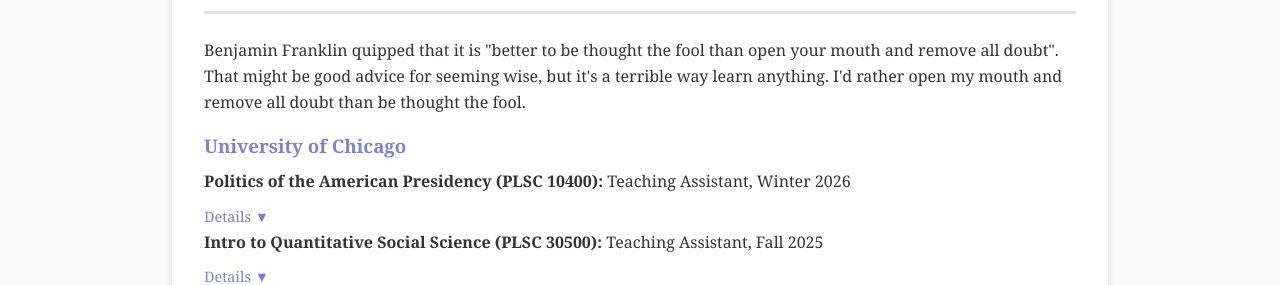
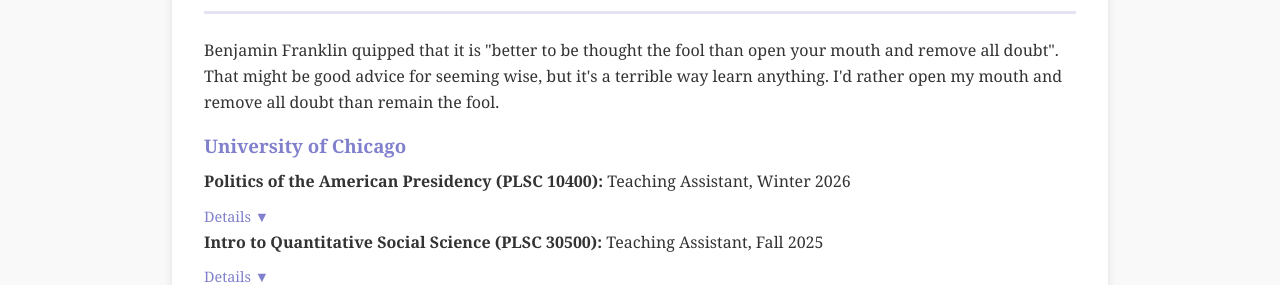
Before and after one commit to L-Cain/L-Cain.github.io, a Jekyll site: the page built from teaching.md, in a window 1280 px wide and 1181 px high. Shown: the part 271-556 px from the top of the window. Built offline with Jekyll 4.4.1, drawn with Linux system fonts in a browser that asks for light colours; our own code applies the rules of GitHub Pages for plain Markdown files.

Commit message:
Update teaching.md

```diff
--- a/teaching.md
+++ b/teaching.md
@@ -1,6 +1,6 @@
 <section>
   <h2>Teaching</h2>
-  <p>Benjamin Franklin quipped that it is "better to be thought the fool than open your mouth and remove all doubt". That might be good advice for seeming wise, but it's a terrible way learn anything. I'd rather open my mouth and remove all doubt than be thought the fool. </p>
+  <p>Benjamin Franklin quipped that it is "better to be thought the fool than open your mouth and remove all doubt". That might be good advice for seeming wise, but it's a terrible way learn anything. I'd rather open my mouth and remove all doubt than remain the fool. </p>
   <h3>University of Chicago</h3>
   <ul>
       <strong>Politics of the American Presidency (PLSC 10400): </strong> Teaching Assistant, Winter 2026 <br>
```
